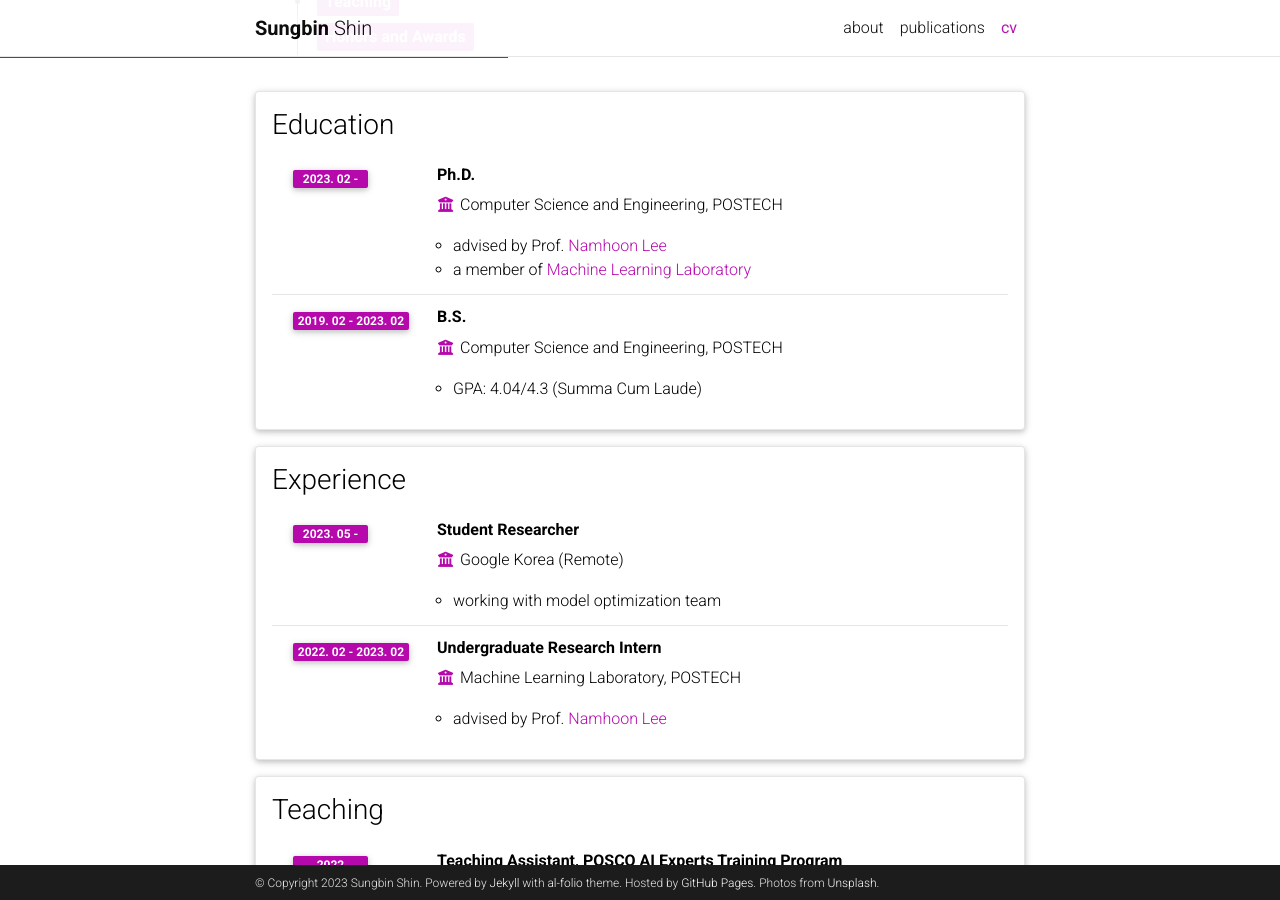
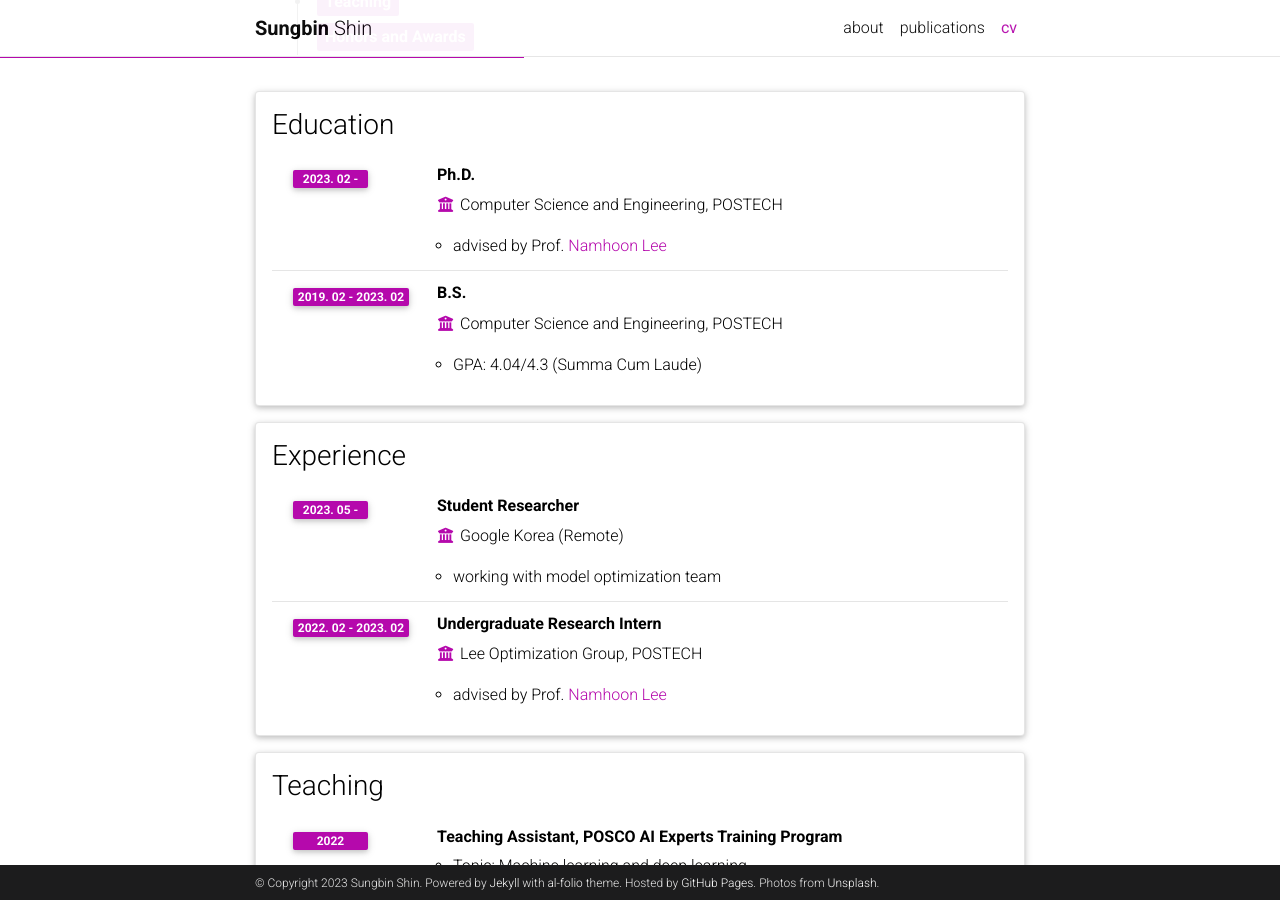
Before and after one commit to ssbin4/ssbin4.github.io, a Jekyll site: the page built from _pages/cv.md, in a window 1280 px wide and 900 px high, scrolled down 304 px. Built offline with Jekyll 4.4.1, drawn with Linux system fonts in a browser that asks for light colours; comment, search, counter and statistics services are not loaded; a style sheet for code colours, icons or effects is not loaded.

Commit message:
remove mllab

```diff
--- a/_data/cv.yml
+++ b/_data/cv.yml
@@ -16,7 +16,6 @@
       year: 2023. 02 -
       description:
         - advised by Prof. <a href="http://namhoonlee.github.io">Namhoon Lee</a>
-        - a member of <a href="http://ml.postech.ac.kr">Machine Learning Laboratory</a>
     - title: B.S.
       institution: Computer Science and Engineering, POSTECH
       year: 2019. 02 - 2023. 02
@@ -32,7 +31,7 @@
       description:
         - working with model optimization team
     - title: Undergraduate Research Intern
-      institution:  Machine Learning Laboratory, POSTECH
+      institution:  Lee Optimization Group, POSTECH
       year: 2022. 02 - 2023. 02
       description:
         - advised by Prof. <a href="http://namhoonlee.github.io">Namhoon Lee</a>
```
